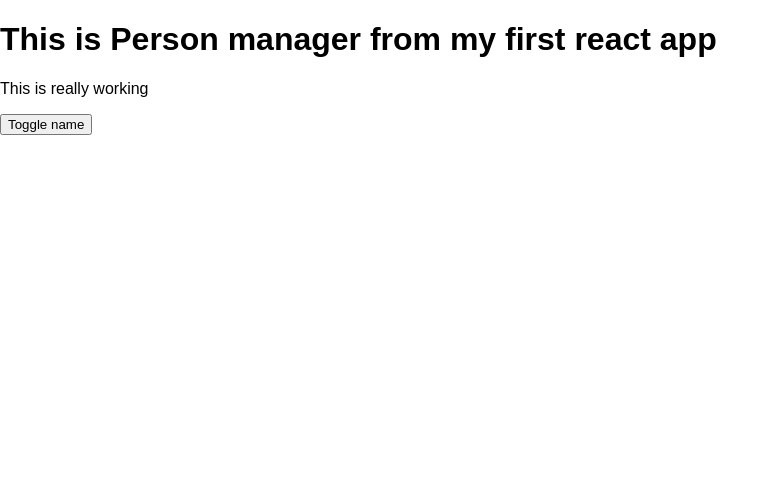
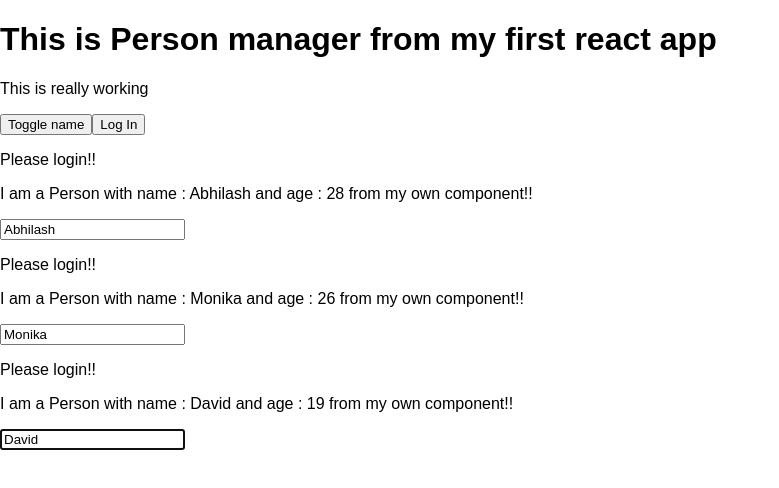
Before and after one commit to abhilash28abhi/react-complete-guide, a React app: page / in a window 1280 px wide. Shown: the top 488 px of the page, without its empty margins (0-779 px from the left). Built offline with nearby package versions, Linux system fonts and the light colour scheme.

Commit message:
changes for context

```diff
--- a/src/components/Cockpit/Cockpit.js
+++ b/src/components/Cockpit/Cockpit.js
@@ -1,21 +1,28 @@
-import React, {useEffect} from 'react';
+import React, {useEffect, useRef, useContext} from 'react';
 import classes from './Cockpit.css';
+import AuthContext from '../../context/auth-context';
 
 const cockpit = (props) => {
 
+    const buttonClickRef = useRef();
+    //way to use context in functional component
+    const authContext = useContext(AuthContext);
+
     //react hook for functional components equivalent of componentDidMount + componentDidUpdate
-    //get called for every render cycle of cockpit
+    //getting called for every render cycle of cockpit
     //equivalent for all class based component lifecycle methods
-    //to avoid callinging useEffect multiple times pass the 2nd arg to the method specifying the array of
+    //to avoid calling useEffect multiple times pass the 2nd arg to the method specifying the array of
     //data on whose change this method should be called
     //we can also have multiple useEffect method for mltiple criteria
     //if empty array is passed then it will run only once during component App creation
     useEffect(() => {
         console.log('[Cockpit.js] useEffect called');
         //to higlight this gets called multiple times
-        setTimeout(() => {
+        /* setTimeout(() => {
             alert('');
-        }, 1000);
+        }, 1000); */
+        //using react ref for clicking the button
+        buttonClickRef.current.click();
     }, []);//[props.persons]
 
     //useEffect();
@@ -37,7 +44,11 @@ const cockpit = (props) => {
         <div className = {classes.Cockpit} >
                 <h1 > {props.title} </h1>
                 <p className={assignedClasses.join(' ')}>This is really working</p>
-                <button className={buttonClass} onClick = {props.toggle} > Toggle name </button>
+                <button ref={buttonClickRef} className={buttonClass} onClick = {props.toggle} > Toggle name </button>
+                {/* <AuthContext.Consumer>
+                    {(context) => <button onClick={context.login}>Log In</button>}
+                </AuthContext.Consumer> */}
+                <button onClick={authContext.login}>Log In</button>
         </div>
     );
 };
--- a/src/components/Persons/Person/Person.js
+++ b/src/components/Persons/Person/Person.js
@@ -3,16 +3,37 @@ import Aux  from '../../../hoc/Aux';
 import WithClass from '../../../hoc/WithCssClass';
 import classes from './Person.css';
 import PropTypes from 'prop-types';
+import AuthContext from '../../../context/auth-context';
 
 class Person extends Component {
+
+    constructor (props) {
+        super(props);
+        //using react Refs for referencing dom elements
+        this.inputElementRef = React.createRef();
+    }
+
+    //to access context in places where you cannot wrap it on other component more flexible
+    //than using consumer or producer syntax
+    static contextType = AuthContext;
+
+    componentDidMount () {
+        //to focus on the current react element ie the last one to be rendered
+        this.inputElementRef.current.focus();
+        console.log('context ', this.context.authenticated);
+    }
 
     render () {
         console.log('[Person js] rendering...');
         return (
             <WithClass classes={classes.Person}>
+            {/* <AuthContext.Consumer>
+                {(context) => context.authenticated ? <p>Authenticated</p>: <p>Please login!!</p>}
+            </AuthContext.Consumer> */}
+            {this.context.authenticated ? <p>Authenticated</p>: <p>Please login!!</p> }
             <p onClick={this.props.click}>I am a Person with name : {this.props.name} and age : {this.props.age} from my own component!!</p>
             <p>{this.props.children}</p>
-            <input type="text" onChange={this.props.changed} value={this.props.name}/>
+            <input ref={this.inputElementRef} type="text" onChange={this.props.changed} value={this.props.name}/>
             </WithClass>
         )
     };
--- a/src/components/Persons/Persons.js
+++ b/src/components/Persons/Persons.js
@@ -15,11 +15,14 @@ class Persons extends Component {
 //we can extend PureComponent instead of Component if we want to check if all props are updated or not
 //in the component; the shouldComponentUpdate will already be implemented in that component by default
 //that we can avoid mulitple checks for props changes
+//We can extend PurComponent from react lib to avoid these checks and this method the PureComponent will
+//internally take care of these checks for each prop properties
 shouldComponentUpdate (nextProps, nextState) {
     console.log('[Persons js] shouldComponentUpdate called');
     if (nextProps.persons !== this.props.persons ||
         nextProps.clicked !== this.props.clicked ||
-        nextProps.changed !== this.props.changed) {
+        nextProps.changed !== this.props.changed ||
+        nextProps.isAuth !== this.props.isAuthenticated) {
         return true;
     } else {
         return false;
@@ -48,7 +51,7 @@ componentWillUnmount () {
 render () {
     console.log('[Persons js] rendering..');
     return this.props.persons.map((person, index) => {
-            return <Person click={() => this.props.clicked(index)} name={person.name}
+            return <Person  click={() => this.props.clicked(index)} name={person.name}
             age={person.age} key={person.id} changed={(event) => this.props.changed(event, person.id)}></Person>
          })
     };
--- a/src/containers/App.js
+++ b/src/containers/App.js
@@ -6,6 +6,7 @@ import classes from './App.css';
 import Persons from '../components/Persons/Persons';
 import Cockpit from '../components/Cockpit/Cockpit';
 import WithClass from '../hoc/WithCssClass';
+import AuthContext from '../context/auth-context';
 
 class App extends Component {
 
@@ -32,7 +33,8 @@ class App extends Component {
             {id: '2', name: 'Monika', age: 26 },
             {id: '3', name: 'David', age: 19 },
         ],
-        showPersons : false
+        showPersons : false,
+        authenticated : false
     };
 
     //lifecycle hook method
@@ -99,6 +101,12 @@ class App extends Component {
         });
     }
 
+    loginHandler = () => {
+        this.setState(
+            {authenticated : true}
+        );
+    }
+
     render() {
         console.log('[App js] render called');
         //react returns the JSX code present within the return method
@@ -106,14 +114,20 @@ class App extends Component {
 
         if (this.state.showPersons) {
             persons = (
-                    <Persons persons={this.state.persons} clicked={this.deletePersonHandler} changed={this.nameChangedHandler}></Persons>
+                    <Persons persons={this.state.persons} clicked={this.deletePersonHandler}
+                    changed={this.nameChangedHandler}></Persons>
             );
         }
 
         return (
         <WithClass classes = {classes.App} >
-            <Cockpit title={this.props.appTitle} showPersons={this.state.showPersons} persons={this.state.persons} toggle={this.toggleButtonHandler}></Cockpit>
-            {persons}
+            <AuthContext.Provider value={{authenticated : this.state.authenticated, login : this.loginHandler}}>
+                <Cockpit title={this.props.appTitle}
+                showPersons={this.state.showPersons} persons={this.state.persons}
+                toggle={this.toggleButtonHandler}>
+                </Cockpit>
+                {persons}
+            </AuthContext.Provider>
         </WithClass>
         );
         //return React.createElement('div', {className:'App'}, React.createElement('h1', null, 'Hi I am a React App!!'));
--- /dev/null
+++ b/src/context/auth-context.js
@@ -0,0 +1,8 @@
+import React from 'react';
+
+const authContext = React.createContext({
+    authenticated: false,
+    login: () => {}
+  });
+
+export default authContext;
```
